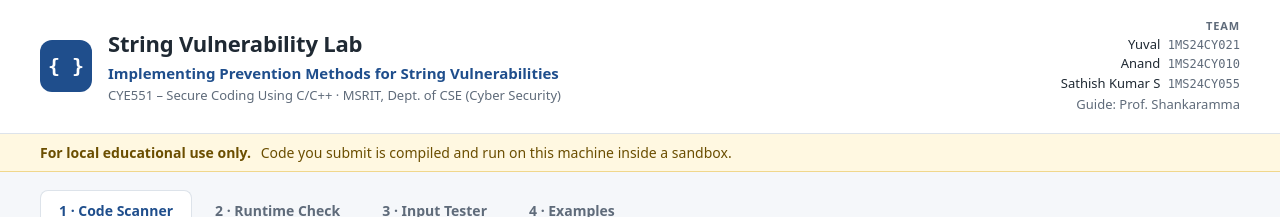
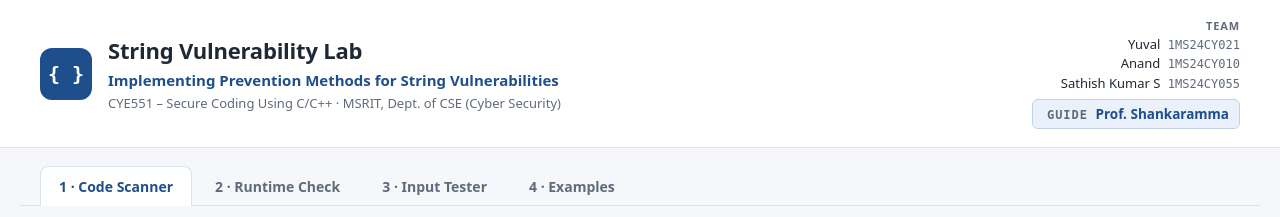
Before and after one commit to Anand8k7/string-vuln-prevention, a plain HTML site: page web/static/index.html in a window 1280 px wide. Shown: the top 217 px of the page. Drawn offline with Linux system fonts and the light colour scheme; no server answers.

Commit message:
Web app: remove the educational-use banner, highlight the guide's name

```diff
--- a/web/static/app.js
+++ b/web/static/app.js
@@ -359,12 +359,6 @@ document.addEventListener("click", e => {
     fillSelect($("#rt-sample"), Object.keys(samples.runtime));
     fillSelect($("#in-sample"), Object.keys(samples.input));
 
-    const L = info.limits;
-    $("#limits").textContent =
-      `Code you submit is compiled and run on this machine in a sandbox: ${L.timeout_s} s timeout, ` +
-      `${L.memory_mb} MB memory, ${L.max_file_bytes / 1048576} MB files, ` +
-      `${L.network_isolated ? "no network" : "network NOT isolated"}, runs as ${L.runs_as}.`;
-
     const warn = [];
     if (info.missing_binaries.length)
       warn.push(`Missing project programs (${info.missing_binaries.join(", ")}). Run <code>make all asan</code> for the Input Tester.`);
--- a/web/static/index.html
+++ b/web/static/index.html
@@ -23,17 +23,10 @@
       <div>Yuval <span>1MS24CY021</span></div>
       <div>Anand <span>1MS24CY010</span></div>
       <div>Sathish Kumar S <span>1MS24CY055</span></div>
-      <div class="guide">Guide: Prof. Shankaramma</div>
+      <div class="guide"><span class="guide-label">Guide</span> Prof. Shankaramma</div>
     </div>
   </div>
 </header>
-
-<div class="banner">
-  <div class="wrap">
-    <strong>For local educational use only.</strong>
-    <span id="limits">Code you submit is compiled and run on this machine inside a sandbox.</span>
-  </div>
-</div>
 
 <nav class="tabs wrap" role="tablist">
   <button class="tab active" data-tab="scan" role="tab">1 · Code Scanner</button>
--- a/web/static/style.css
+++ b/web/static/style.css
@@ -53,10 +53,15 @@ h3 { font-size: 16px; margin: 22px 0 10px; }
 .team { font-size: 13px; text-align: right; color: var(--text); }
 .team span { color: var(--muted); font-family: var(--mono); font-size: 12px; margin-left: 4px; }
 .team-title { text-transform: uppercase; letter-spacing: .08em; font-size: 11px; color: var(--muted); font-weight: 700; }
-.guide { color: var(--muted); margin-top: 2px; }
-
-.banner { background: #fff8e1; border-bottom: 1px solid #f0d78c; color: #6b4e00; font-size: 14px; padding: 8px 0; }
-.banner strong { margin-right: 6px; }
+.guide {
+  display: inline-block; margin-top: 6px; padding: 4px 10px; border-radius: 6px;
+  background: #eaf1fb; border: 1px solid #bcd5ef; color: var(--primary);
+  font-weight: 700; font-size: 13.5px;
+}
+.guide-label {
+  text-transform: uppercase; letter-spacing: .08em; font-size: 10.5px;
+  color: var(--muted); margin-right: 4px; font-weight: 700;
+}
 
 /* ------------------------------------------------------------------ tabs */
 .tabs { display: flex; gap: 4px; margin-top: 18px; border-bottom: 1px solid var(--border); flex-wrap: wrap; }
```
Also changed, not shown: 1 other file.
